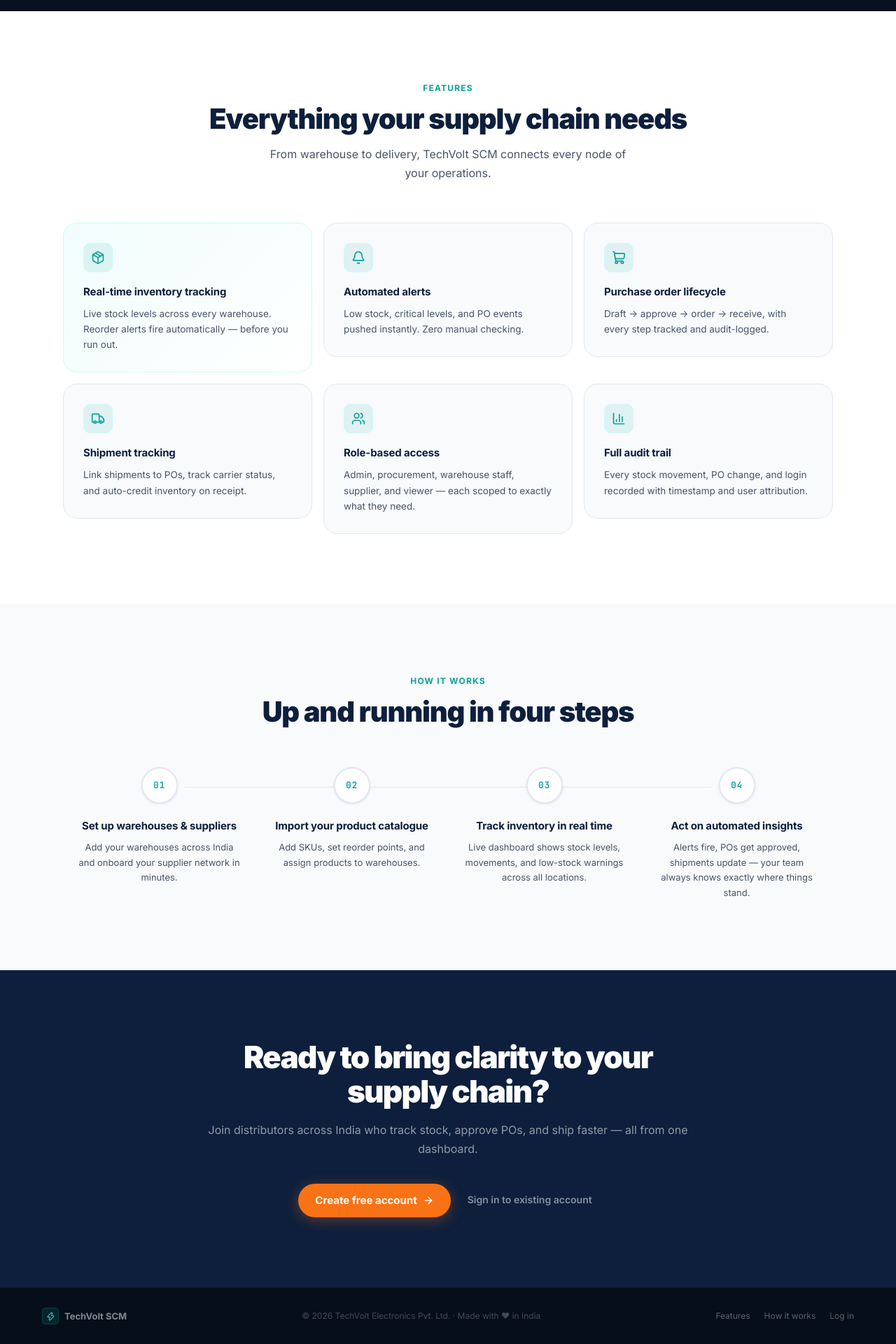
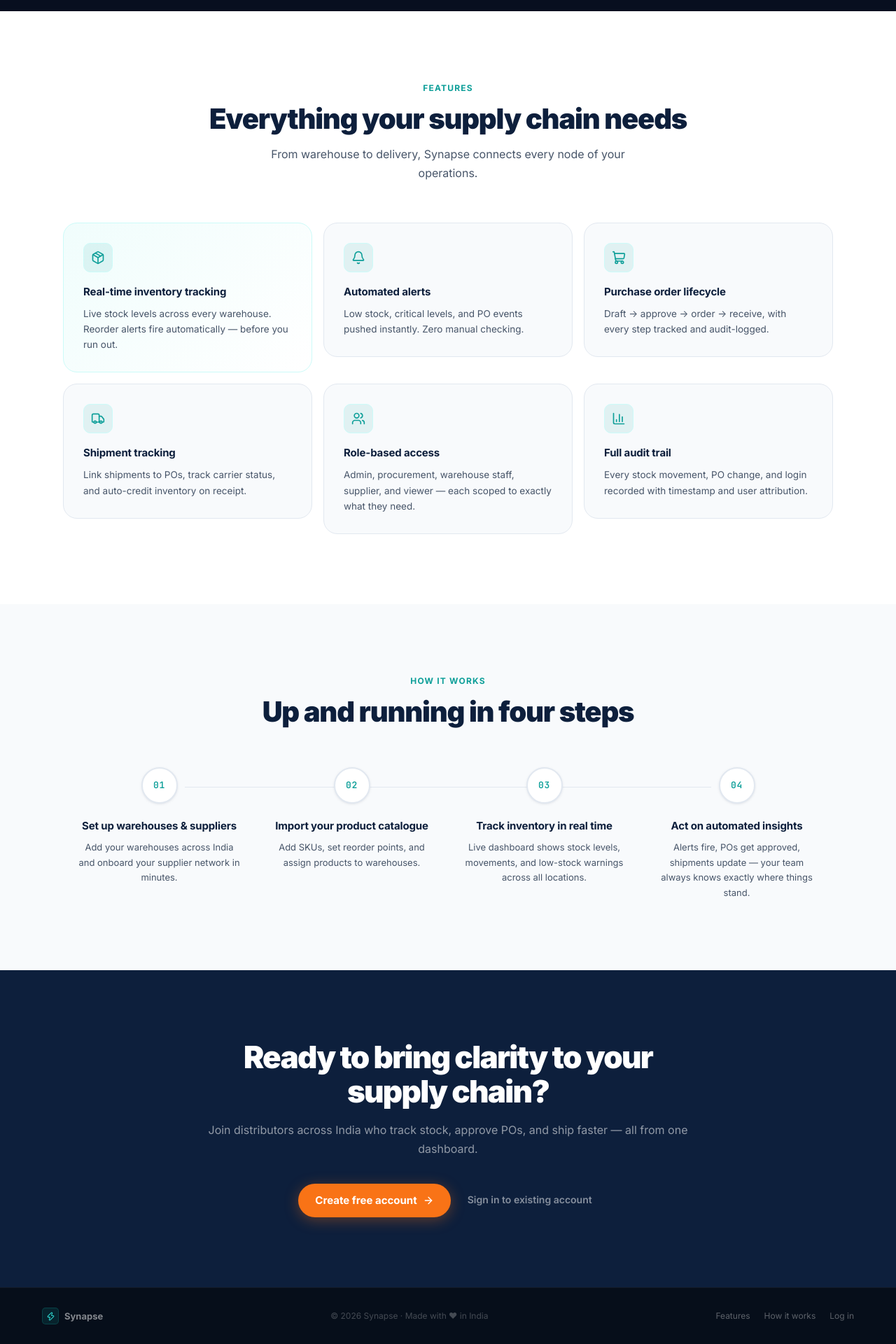
Before and after one commit to aashnakanodia/Supply_Chain_Management, a React (Vite) app in the folder frontend/: page / in a window 1280 px wide. Shown: the part 784-2704 px from the top of the page at 70% size. Built offline with nearby package versions, Linux system fonts and the light colour scheme.

Commit message:
Rename project to Synapse

```diff
--- a/frontend/index.html
+++ b/frontend/index.html
@@ -3,7 +3,7 @@
   <head>
     <meta charset="UTF-8" />
     <meta name="viewport" content="width=device-width, initial-scale=1.0" />
-    <title>TechVolt SCM — Supply Chain Intelligence</title>
+    <title>Synapse — Supply Chain Intelligence</title>
     <meta name="description" content="Real-time inventory tracking, automated alerts, and streamlined procurement for Indian electronics distributors." />
     <link rel="preconnect" href="https://fonts.googleapis.com" />
     <link rel="preconnect" href="https://fonts.gstatic.com" crossorigin />
--- a/frontend/src/components/layout/Sidebar.jsx
+++ b/frontend/src/components/layout/Sidebar.jsx
@@ -40,7 +40,7 @@ export default function Sidebar({ collapsed, onToggle, alertCount }) {
       {/* Logo */}
       <div className="sidebar__logo">
         <div className="sidebar__logo-icon"><Zap size={16} /></div>
-        {!collapsed && <span className="sidebar__logo-text">TechVolt <strong>SCM</strong></span>}
+        {!collapsed && <span className="sidebar__logo-text"><strong>Synapse</strong></span>}
       </div>
 
       {/* Nav */}
--- a/frontend/src/components/layout/TopBar.jsx
+++ b/frontend/src/components/layout/TopBar.jsx
@@ -13,7 +13,7 @@ const TITLES = {
 
 export default function TopBar({ alertCount }) {
   const { pathname } = useLocation()
-  const title = TITLES[pathname] ?? 'TechVolt SCM'
+  const title = TITLES[pathname] ?? 'Synapse'
 
   return (
     <header className="topbar">
--- a/frontend/src/pages/Auth.jsx
+++ b/frontend/src/pages/Auth.jsx
@@ -153,7 +153,7 @@ export default function Auth() {
         <div className="auth-left-content">
           <Link to="/" className="auth-nav-logo">
             <div className="auth-nav-logo-icon"><Zap size={16} /></div>
-            TechVolt <strong>SCM</strong>
+            <strong>Synapse</strong>
           </Link>
 
           <div className="auth-left-hero">
@@ -258,8 +258,8 @@ export default function Auth() {
                 <h1 className="auth-h1">{mode === 'signin' ? 'Welcome back' : 'Create your account'}</h1>
                 <p className="auth-h1-sub">
                   {mode === 'signin'
-                    ? 'Sign in to your TechVolt SCM account'
-                    : 'Join TechVolt SCM and take control of your supply chain'}
+                    ? 'Sign in to your Synapse account'
+                    : 'Join Synapse and take control of your supply chain'}
                 </p>
               </div>
 
--- a/frontend/src/pages/Landing.jsx
+++ b/frontend/src/pages/Landing.jsx
@@ -57,7 +57,7 @@ function DashboardMockup() {
           <div className="lp-mockup-dots">
             <span /><span /><span />
           </div>
-          <div className="lp-mockup-url">app.techvolt.in/dashboard</div>
+          <div className="lp-mockup-url">app.synapse.in/dashboard</div>
         </div>
         {/* app shell */}
         <div className="lp-mockup-app">
@@ -171,7 +171,7 @@ function Navbar() {
       <div className="lp-nav-inner">
         <div className="lp-nav-logo">
           <div className="lp-nav-logo-icon"><Zap size={15} /></div>
-          <span>TechVolt <strong>SCM</strong></span>
+          <span><strong>Synapse</strong></span>
         </div>
         <div className="lp-nav-links">
           <a href="#features">Features</a>
@@ -283,7 +283,7 @@ export default function Landing() {
               <p className="lp-section-eyebrow">Features</p>
               <h2 className="lp-section-h2">Everything your supply chain needs</h2>
               <p className="lp-section-desc">
-                From warehouse to delivery, TechVolt SCM connects every node of your operations.
+                From warehouse to delivery, Synapse connects every node of your operations.
               </p>
             </div>
           </Reveal>
@@ -352,10 +352,10 @@ export default function Landing() {
         <div className="lp-footer-inner">
           <div className="lp-footer-logo">
             <div className="lp-footer-logo-icon"><Zap size={13} /></div>
-            <span>TechVolt SCM</span>
+            <span>Synapse</span>
           </div>
           <p className="lp-footer-copy">
-            © 2026 TechVolt Electronics Pvt. Ltd. · Made with ♥ in India
+            © 2026 Synapse · Made with ♥ in India
           </p>
           <div className="lp-footer-links">
             <a href="#features">Features</a>
--- a/frontend/src/pages/ResetPassword.jsx
+++ b/frontend/src/pages/ResetPassword.jsx
@@ -67,7 +67,7 @@ export default function ResetPassword() {
         <div className="auth-left-content">
           <Link to="/" className="auth-nav-logo">
             <div className="auth-nav-logo-icon"><Zap size={16} /></div>
-            TechVolt <strong>SCM</strong>
+            <strong>Synapse</strong>
           </Link>
           <div className="auth-left-hero">
             <h2 className="auth-left-h2">
```
